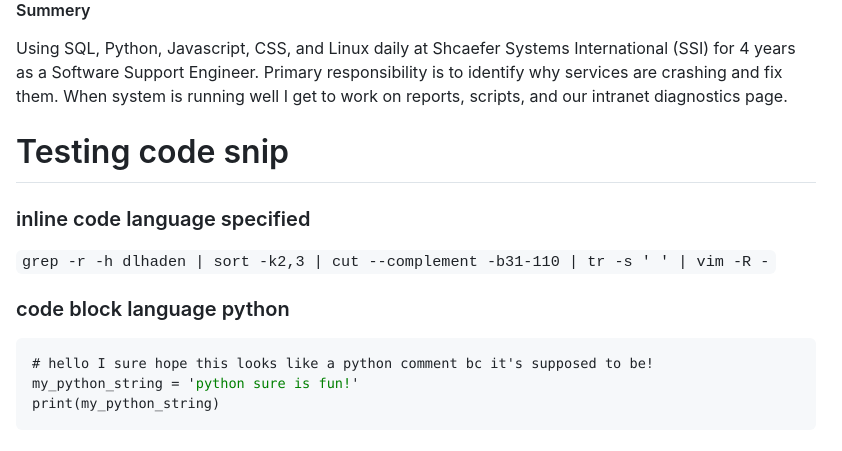
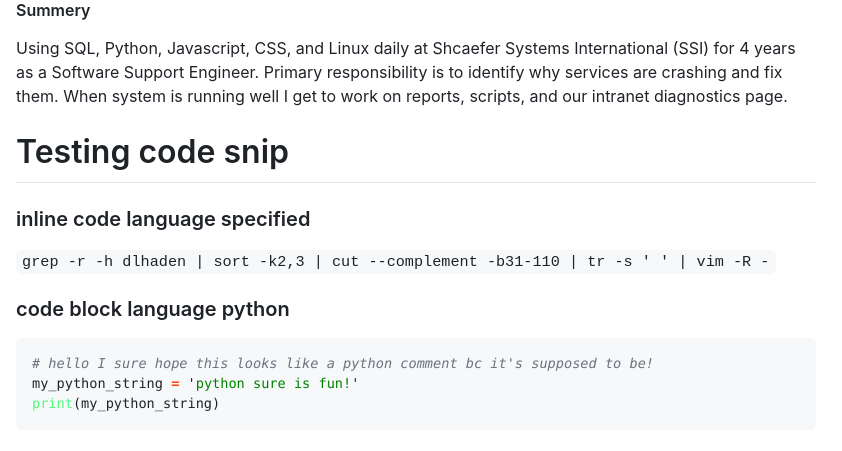
Before and after one commit to Max-Durbin/maxdurbin, a Jekyll site: the page built from index.md, in a window 1280 px wide. Shown: the top 451 px of the page, without its empty margins (0-842 px from the left). Built offline with Jekyll 4.4.1, drawn with Linux system fonts in a browser that asks for light colours.

Commit message:
python css

```diff
--- a/_layouts/default.html
+++ b/_layouts/default.html
@@ -3,8 +3,8 @@
 <head>
   <meta charset="UTF-8">
   <title>{{ page.title }}</title>
-  <link rel="stylesheet" href="{{ '/assets/css/github-markdown.css?v=2' | relative_url }}">
-  <link rel="stylesheet" href="{{ '/assets/css/rouge.css?v=2' | relative_url }}">
+  <link rel="stylesheet" href="{{ '/assets/css/github-markdown.css?v=4' | relative_url }}">
+  <link rel="stylesheet" href="{{ '/assets/css/rouge.css?v=4' | relative_url }}">
   <style>
     body {
       max-width: 800px;
--- a/assets/css/rouge.css
+++ b/assets/css/rouge.css
@@ -14,9 +14,32 @@ pre[class*="language-"] {
 }
 
 /* Python */
-.language-python .k { color: #0000FF; } /* keyword */
-.language-python .s { color: #008000; } /* string */
-.language-python .c { color: #6a737d; } /* comment */
+pre.language-python {
+    background: #f5f5f5; /* light gray background */
+    color: #2d2d2d;      /* default text color */
+    padding: 1em;
+    border-radius: 6px;
+    overflow-x: auto;
+    font-family: 'Fira Code', monospace;
+    font-size: 14px;
+    line-height: 1.5;
+}
+
+.language-python .k {color: #0000ff;font-weight: bold;}/* Keywords (def, class, if, else, return...) */
+.language-python .kc {color: #795da3;}/* Built-in constants (True, False, None) */
+.language-python .nf {color: #50fa7b;}/* Function names */
+.language-python .nc {color: #8be9fd;font-weight: bold;}/* Class names */
+.language-python .s, .language-python .s2 {color: #008000;}/* Strings */
+.language-python .m {color: #bd93f9;}/* Numbers */
+.language-python .c1 {color: #6a737d; font-style: italic;}/* Comments (single-line) */
+.language-python .cm {color: #795da3; font-style: italic;}/* Comments (multiline / docstrings) */
+.language-python .o {color: #ff4500; font-weight: bold;}/* Operators */
+.language-python .nd {color: #ff79c6;}/* Decorators */
+.language-python .nv {color: #2d2d2d;}/* Function parameters / variable names */
+
+
+
+
 
 /* JavaScript */
 .language-javascript .k { color: #d73a49; }
```
Also changed, not shown: 2 other files.
